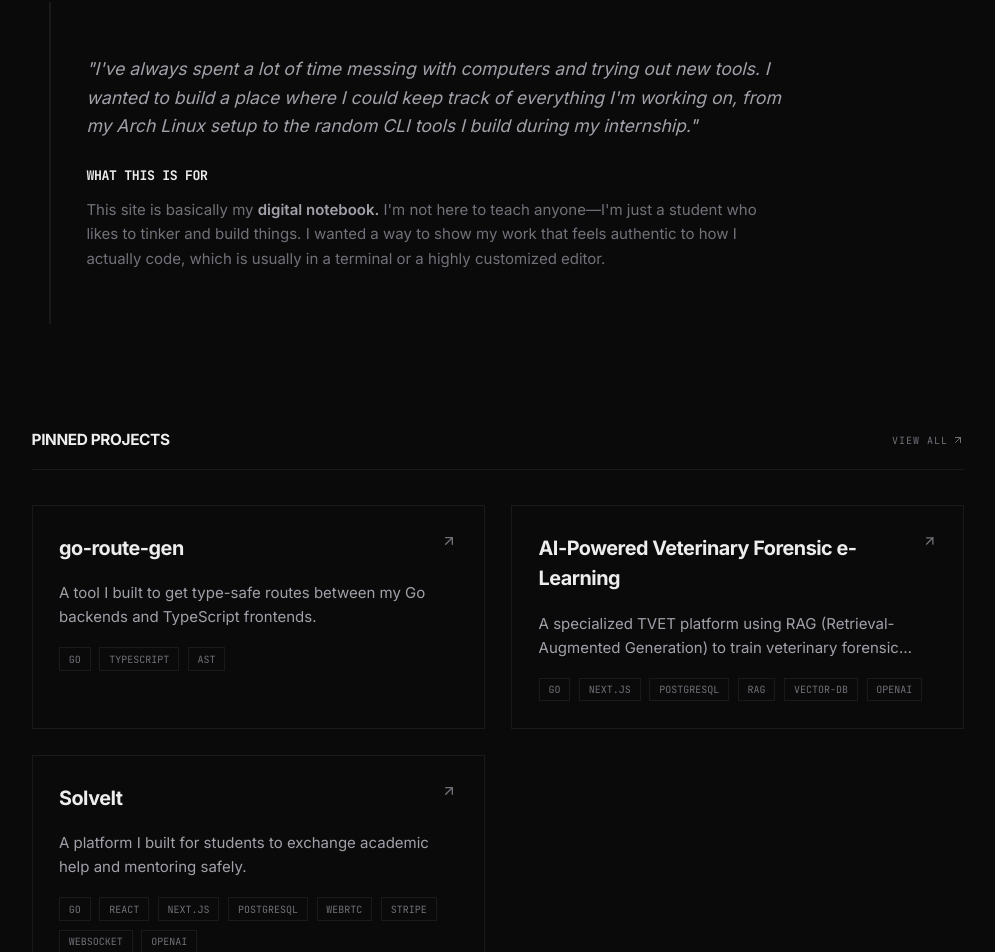
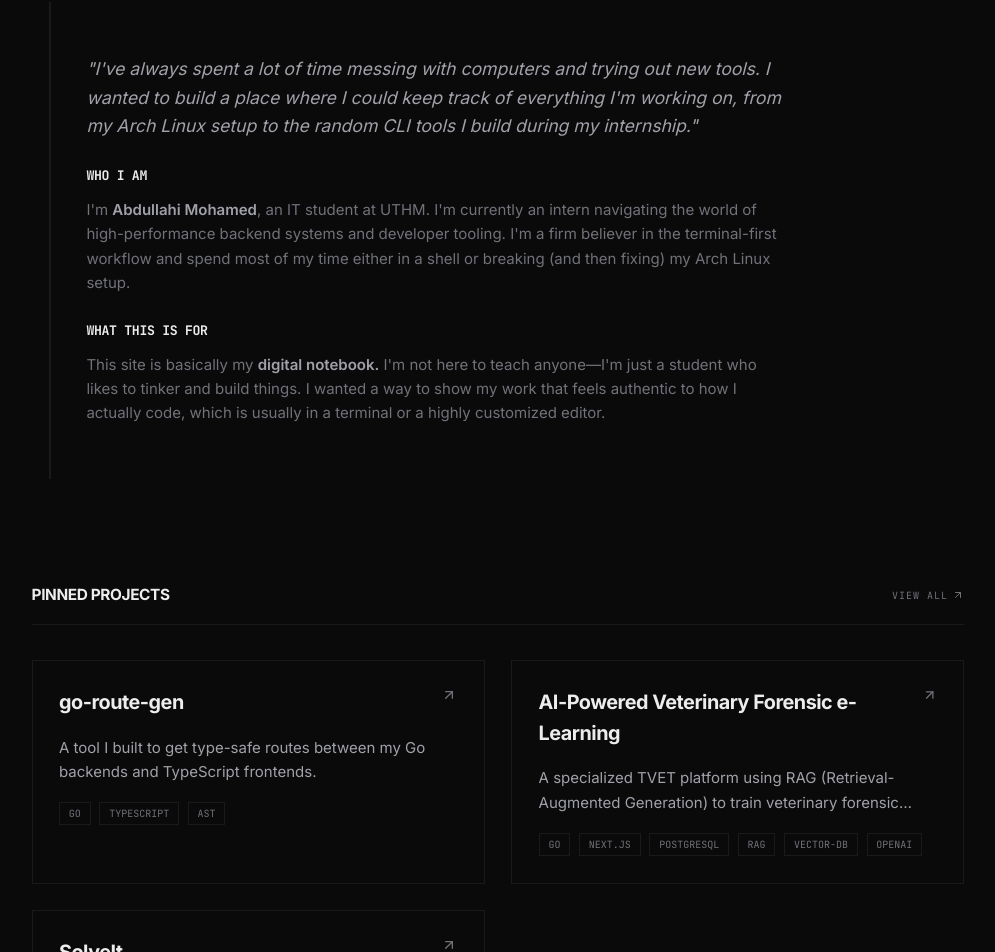
Before and after one commit to Abdallemo/portfolio, a Next.js app: page / in a window 1280 px wide. Shown: the part 967-1919 px from the top of the page, without its empty margins (142-1137 px from the left). Built offline with nearby package versions, Linux system fonts and the light colour scheme.

Commit message:
ehnaced landing page

```diff
--- a/app/page.tsx
+++ b/app/page.tsx
@@ -90,6 +90,22 @@ export default async function Home() {
             everything I'm working on, from my Arch Linux setup to the random
             CLI tools I build during my internship."
           </p>
+          <div className="space-y-3">
+            <h2 className="text-xs font-mono font-bold uppercase tracking-[0.2em] text-foreground">
+              Who I am
+            </h2>
+            <p className="text-dim leading-relaxed text-[15px]">
+              I'm{" "}
+              <span className="font-semibold text-muted-foreground">
+                Abdullahi Mohamed
+              </span>
+              , an IT student at UTHM. I'm currently an intern navigating the
+              world of high-performance backend systems and developer tooling.
+              I'm a firm believer in the terminal-first workflow and spend most
+              of my time either in a shell or breaking (and then fixing) my Arch
+              Linux setup.
+            </p>
+          </div>
           <div className="space-y-3">
             <h2 className="text-xs font-mono font-bold uppercase tracking-[0.2em] text-foreground">
               What this is for
--- a/src/components/Terminal.tsx
+++ b/src/components/Terminal.tsx
@@ -46,7 +46,9 @@ type Line = {
 };
 
 export default function Terminal() {
-  const [history, setHistory] = useState<Line[]>([{ type: "fetch", content: null }]);
+  const [history, setHistory] = useState<Line[]>([
+    { type: "fetch", content: null },
+  ]);
   const [inputValue, setInputValue] = useState("");
   const [currentPath, setCurrentPath] = useState("/");
   const [commandHistory, setCommandHistory] = useState<string[]>([]);
@@ -76,7 +78,11 @@ export default function Terminal() {
     const directories = ["projects", "tools", "blog"];
     let response: any = null;
 
-    const newHistoryEntry: Line = { type: "cmd", content: trimmed, path: currentPath };
+    const newHistoryEntry: Line = {
+      type: "cmd",
+      content: trimmed,
+      path: currentPath,
+    };
 
     // Command Logic
     switch (command) {
@@ -102,7 +108,7 @@ export default function Terminal() {
           response = [
             `ls: unknown option ${targetDir}`,
             "Usage: ls [directory]",
-            "Try 'ls --help' for more information."
+            "Try 'ls --help' for more information.",
           ];
           break;
         }
@@ -137,7 +143,7 @@ export default function Terminal() {
         } else {
           response = [
             `cd: no such directory: ${path}`,
-            "Usage: cd [directory]"
+            "Usage: cd [directory]",
           ];
         }
         break;
@@ -145,10 +151,7 @@ export default function Terminal() {
       case "cat":
         const file = args[0];
         if (!file) {
-          response = [
-            "cat: missing operand",
-            "Usage: cat [file]"
-          ];
+          response = ["cat: missing operand", "Usage: cat [file]"];
         } else {
           const item =
             projects.find((p) => p.slug === file) ||
@@ -167,7 +170,17 @@ export default function Terminal() {
         break;
 
       case "whoami":
-        response = [siteConfig.name, siteConfig.role, siteConfig.bio];
+        response = [
+          "USER:      " + siteConfig.name,
+          "ROLE:      " + siteConfig.role,
+          "EDUCATION: IT @ UTHM",
+          "STATUS:    " + siteConfig.stats.status,
+          "",
+          "A student explorer of backend systems and the Linux ecosystem.",
+          "Currently building tools that make my own life easier.",
+          "",
+          "Tip: Scroll down for the full story.",
+        ];
         break;
 
       case "open":
@@ -188,20 +201,21 @@ export default function Terminal() {
           } else {
             response = [
               `open: cannot open '${target}': No such entry`,
-              "Usage: open [target]"
+              "Usage: open [target]",
             ];
           }
         } else {
-          response = [
-            "open: missing target",
-            "Usage: open [target]"
-          ];
+          response = ["open: missing target", "Usage: open [target]"];
         }
         break;
 
       case "fastfetch":
       case "neofetch":
-        setHistory((prev) => [...prev, newHistoryEntry, { type: "fetch", content: null }]);
+        setHistory((prev) => [
+          ...prev,
+          newHistoryEntry,
+          { type: "fetch", content: null },
+        ]);
         setCommandHistory((prev) => [trimmed, ...prev]);
         setHistoryIndex(-1);
         return;
@@ -219,7 +233,7 @@ export default function Terminal() {
       default:
         response = [
           `zsh: command not found: ${command}`,
-          "Run 'help' for a list of available commands."
+          "Run 'help' for a list of available commands.",
         ];
     }
 
@@ -237,7 +251,12 @@ export default function Terminal() {
 
   const handleKeyDown = (e: React.KeyboardEvent) => {
     // Reset completions if any key other than Tab is pressed
-    if (e.key !== "Tab" && e.key !== "Enter" && e.key !== "ArrowUp" && e.key !== "ArrowDown") {
+    if (
+      e.key !== "Tab" &&
+      e.key !== "Enter" &&
+      e.key !== "ArrowUp" &&
+      e.key !== "ArrowDown"
+    ) {
       setCompletions([]);
       setCompletionIndex(-1);
     }
@@ -261,7 +280,9 @@ export default function Terminal() {
     if (e.key === "ArrowUp") {
       if (completions.length > 0) {
         e.preventDefault();
-        setCompletionIndex((prev) => (prev <= 0 ? completions.length - 1 : prev - 1));
+        setCompletionIndex((prev) =>
+          prev <= 0 ? completions.length - 1 : prev - 1,
+        );
         return;
       }
       e.preventDefault();
@@ -273,7 +294,9 @@ export default function Terminal() {
     } else if (e.key === "ArrowDown") {
       if (completions.length > 0) {
         e.preventDefault();
-        setCompletionIndex((prev) => (prev >= completions.length - 1 ? 0 : prev + 1));
+        setCompletionIndex((prev) =>
+          prev >= completions.length - 1 ? 0 : prev + 1,
+        );
         return;
       }
       e.preventDefault();
@@ -293,14 +316,26 @@ export default function Terminal() {
       const directories = ["projects", "tools", "blog"];
 
       if (completions.length > 0) {
-        setCompletionIndex((prev) => (prev >= completions.length - 1 ? 0 : prev + 1));
+        setCompletionIndex((prev) =>
+          prev >= completions.length - 1 ? 0 : prev + 1,
+        );
         return;
       }
 
       let matches: string[] = [];
 
       if (parts.length === 1) {
-        const commands = ["help", "ls", "cd", "cat", "open", "whoami", "fastfetch", "clear", "exit"];
+        const commands = [
+          "help",
+          "ls",
+          "cd",
+          "cat",
+          "open",
+          "whoami",
+          "fastfetch",
+          "clear",
+          "exit",
+        ];
         matches = commands.filter((c) => c.startsWith(cmd));
       } else if (parts.length === 2) {
         let options: string[] = [];
```
